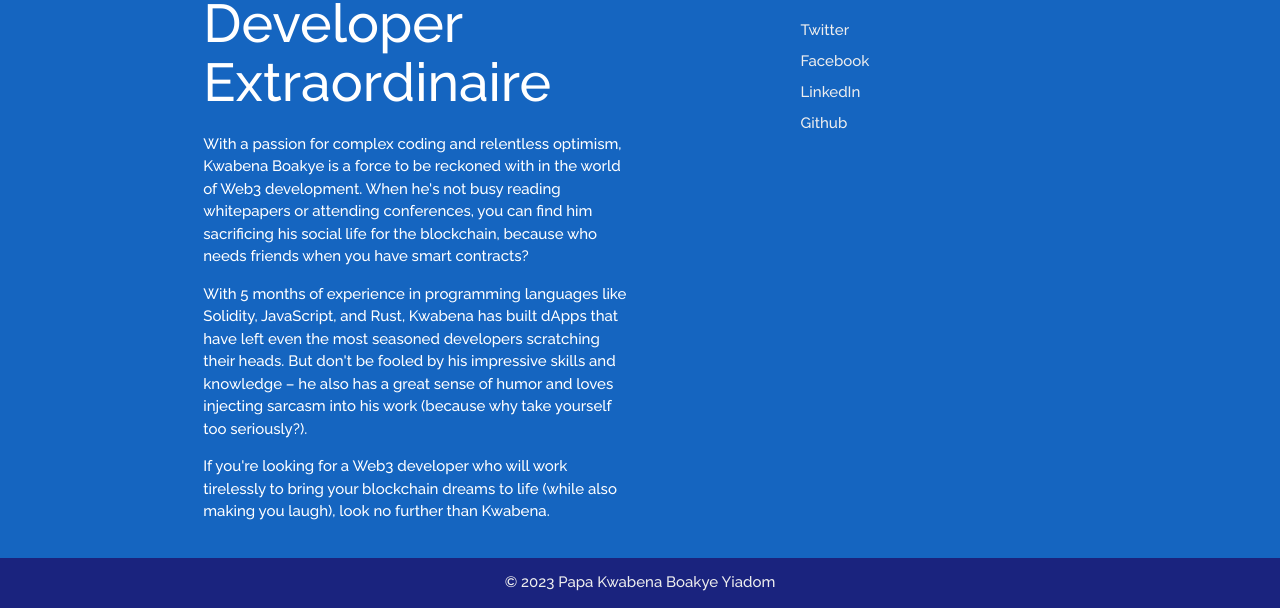
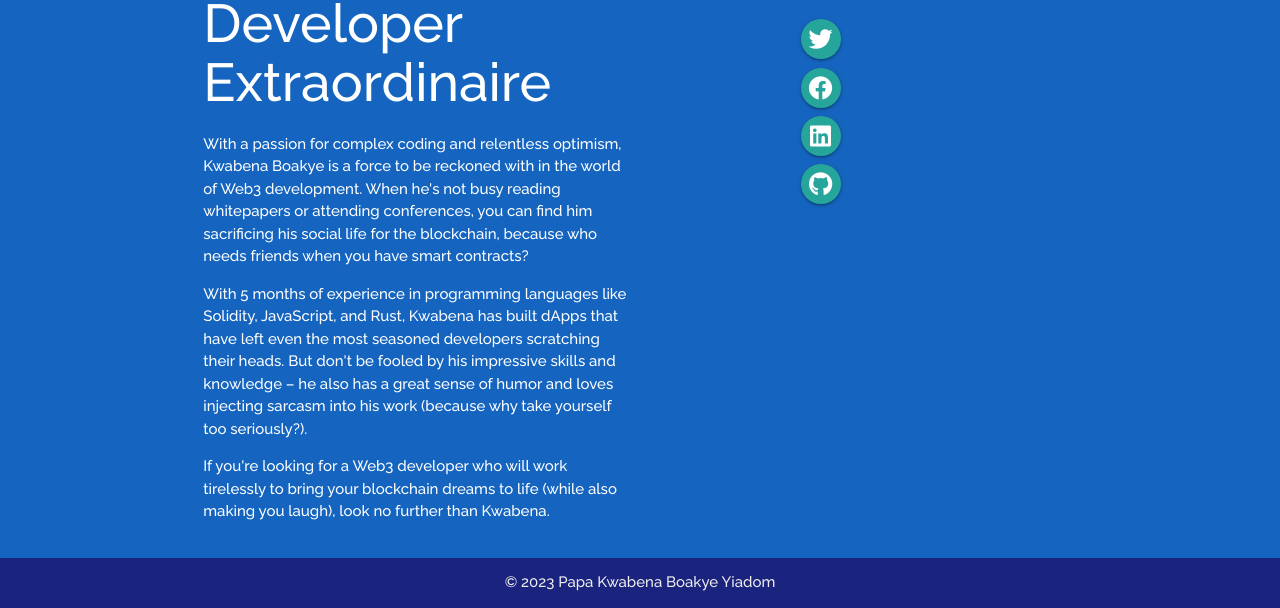
Before and after one commit to Kingkobi01/BackendSystems, a PHP site: page / in a window 1280 px wide. Shown: the part 3625-4233 px from the top of the page. Run offline with PHP 8.4, Linux system fonts and the light colour scheme; the visitor is signed in with stand-in values (Sample User, id 1); tables that the repository leaves empty or names only in its code hold one stand-in row (values such as "Sample post").

Commit message:
First usable version done

```diff
--- a/blog_site/css/style.css
+++ b/blog_site/css/style.css
@@ -58,6 +58,10 @@ cite {
 	min-height: 100vh;
 }
 
+.modal-content>p {
+	font-size: 1.5rem;
+}
+
 @media screen and (max-width:640px) {
 	header {
 		max-height: 500px;
--- a/blog_site/templates/comments.php
+++ b/blog_site/templates/comments.php
@@ -25,44 +25,59 @@ if ($result) {
 		}
 	}
 }
-
-session_start();
-$_SESSION['hasLoggedIn'] = false;
 ?>
 
 <div class="container section center">
-	<h3>Comments</h3>
+	<h3 class="scrollspy" id="comments">Comments</h3>
 	<div class="row">
-		<?php
-		foreach ($comments as $comm) { ?>
+		<?php foreach ($comments as $comm) {
+
+			$usernameAndComment = getUsernameAndComment($comm, $connection);
+		?>
 			<div class="col s12 m5 offset-m1">
 				<div class="card comment hoverable">
-					<p class="card-title">
-						<?= getUsernameAndComment($comm, $connection)['username']; ?>
-					</p>
+					<p class="card-title"><?= $usernameAndComment['username']; ?></p>
 					<div class="card-description">
-						<p>
-							<?= getUsernameAndComment($comm, $connection)['message']; ?>
-
-						</p>
+						<p><?= $usernameAndComment['message']; ?></p>
 					</div>
 					<div class="card-action">
-						<a href="" class="btn btn-floating <?php echo $user_id == getUsernameAndComment($comm, $connection)['id'] ? "" : "disabled"; ?>
-						 cyan">
-
-							<i class="material-icons ">edit</i>
+						<a href="#edit?id=<?= $comm['comment_id'] ?>" class="waves-effect waves-light modal-trigger btn btn-floating <?= $user_id == $usernameAndComment['id'] ? "" : "disabled"; ?> cyan">
+							<i class="material-icons">edit</i>
 						</a>
-						<a href="" class="btn btn-floating <?php echo $user_id == getUsernameAndComment($comm, $connection)['id'] ? "" : "disabled"; ?> cyan">
-
+						<div id="edit?id=<?= $comm['comment_id'] ?>" class="modal">
+							<div class="modal-content">
+								<h5>Edit Comment</h5>
+								<div class="container">
+									<form action="./templates/editComment.php" method="post">
+										<div class="input-field">
+											<textarea name="message" id="message" class="materialize-textarea"><?= $comm['message']; ?></textarea>
+											<label for="message">Message</label>
+										</div>
+										<input type="hidden" name="id" value="<?= $comm['comment_id'] ?>">
+										<div class="input-field">
+											<input type="submit" class="btn blue darken-4" value="UPDATE" name="update">
+										</div>
+									</form>
+								</div>
+							</div>
+						</div>
+						<a href="#delete?id=<?= $comm['comment_id'] ?>" class="waves-effect waves-light modal-trigger btn btn-floating <?= $user_id == $usernameAndComment['id'] ? "" : "disabled"; ?> cyan">
 							<i class="material-icons red-text">delete</i>
 						</a>
+						<div id="delete?id=<?= $comm['comment_id'] ?>" class="modal">
+							<div class="modal-content">
+								<h5>Delete Comment</h5>
+								<p>Are you sure you want to delete <?= substr($usernameAndComment['message'], 0, 17); ?>...</p>
+							</div>
+							<div class="modal-footer">
+								<a href="./templates/deleteComment.php?id=<?= $comm['comment_id'] ?>" class="modal-close waves-effect waves-green btn-flat"><i class="material-icons green-text" style="font-size: 2.5em;">check</i></a>
+								<a href="#!" class="modal-close waves-effect waves-green btn-flat"><i class="material-icons red-text" style="font-size: 2.5em;">close</i></a>
+							</div>
+						</div>
 					</div>
 				</div>
 			</div>
-
-		<?php
-		}
-		?>
+		<?php } ?>
 	</div>
 	<div class="row">
 		<div class="col s12 m10 l8 center scrollspy" id="comment">
@@ -115,10 +130,10 @@ $_SESSION['hasLoggedIn'] = false;
 			<div class="col s12 l4 offset-l2">
 				<h2>Connect</h2>
 				<ul>
-					<li style="padding-block: .275em;"><a class="grey-text text-lighten-3 hoverable" href="">Twitter</a></li>
-					<li style="padding-block: .275em;"><a class="grey-text text-lighten-3 hoverable" href="">Facebook</a></li>
-					<li style="padding-block: .275em;"><a class="grey-text text-lighten-3 hoverable" href="">LinkedIn</a></li>
-					<li style="padding-block: .275em;"><a class="grey-text text-lighten-3 hoverable" href="">Github</a></li>
+					<li style="padding-block: .275em;"><a class="btn-floating hoverable" href=""><i class="fab fa-twitter"></i></a></li>
+					<li style="padding-block: .275em;"><a class="btn-floating hoverable" href=""><i class="fab fa-facebook"></i></a></li>
+					<li style="padding-block: .275em;"><a class="btn-floating hoverable" href=""><i class="fab fa-linkedin"></i></a></li>
+					<li style="padding-block: .275em;"><a class="btn-floating hoverable" href=""><i class="fab fa-github"></i></a></li>
 				</ul>
 			</div>
 		</div>
--- a/blog_site/templates/footer.php
+++ b/blog_site/templates/footer.php
@@ -15,6 +15,7 @@
 		$('.sidenav').sidenav();
 		$('.parallax').parallax();
 		$('.scrollspy').scrollSpy();
+		$('.modal').modal();
 
 	})
 </script>
--- a/blog_site/templates/login.php
+++ b/blog_site/templates/login.php
@@ -25,7 +25,7 @@ session_start();
 
 				</div>
 				<div class="input-field">
-					<input type="submit" class="btn blue darken-4" value="LOGIN" name="login" required="">
+					<input type="submit" class="btn blue darken-4" value="LOGIN" name="login">
 				</div>
 				<p>Click
 					<a href="./register.php">here</a> if you don't have an account
```
Also changed, not shown: blog_site/templates/deleteComment.php (added, +11 -0 lines), blog_site/templates/editComment.php (added, +12 -0 lines).
